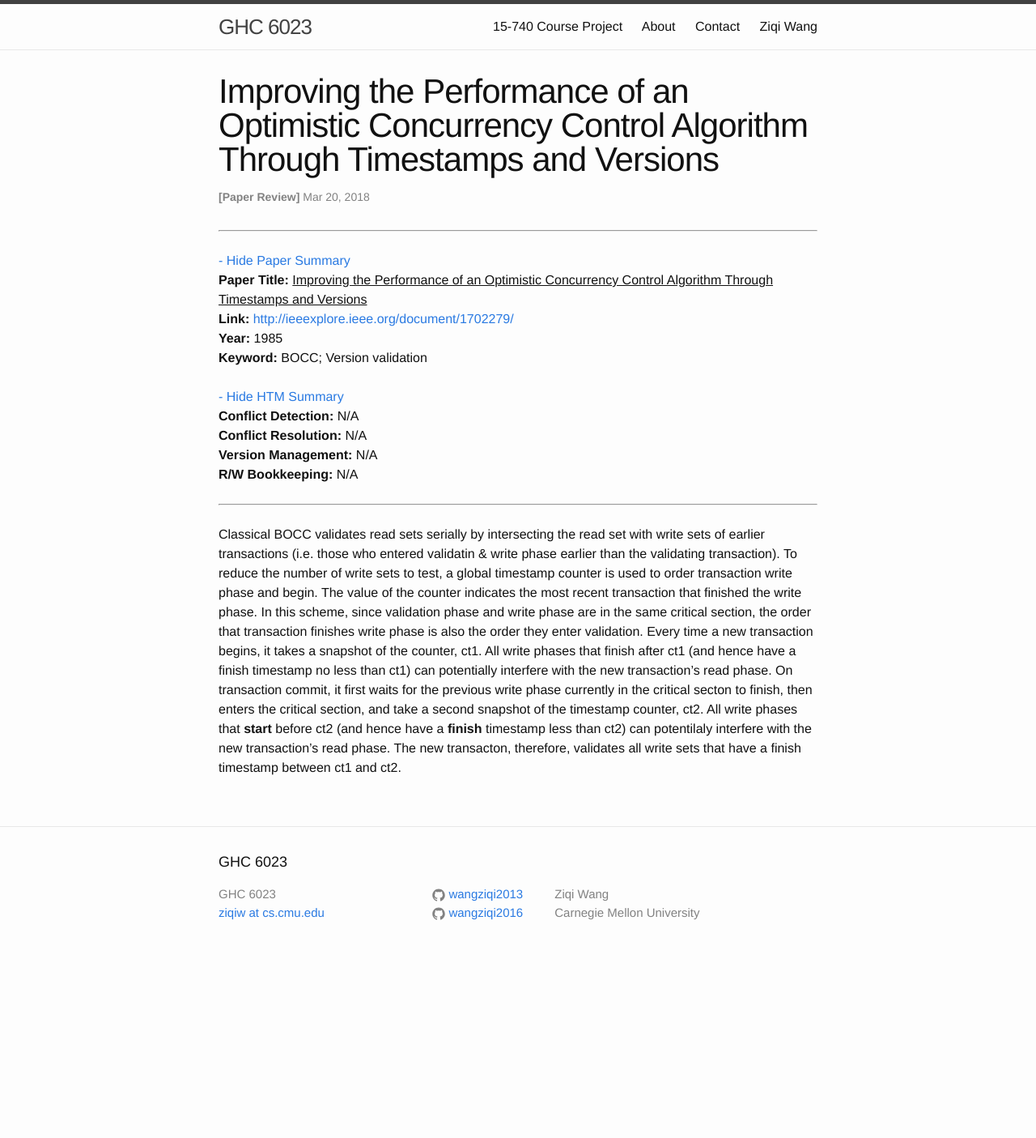
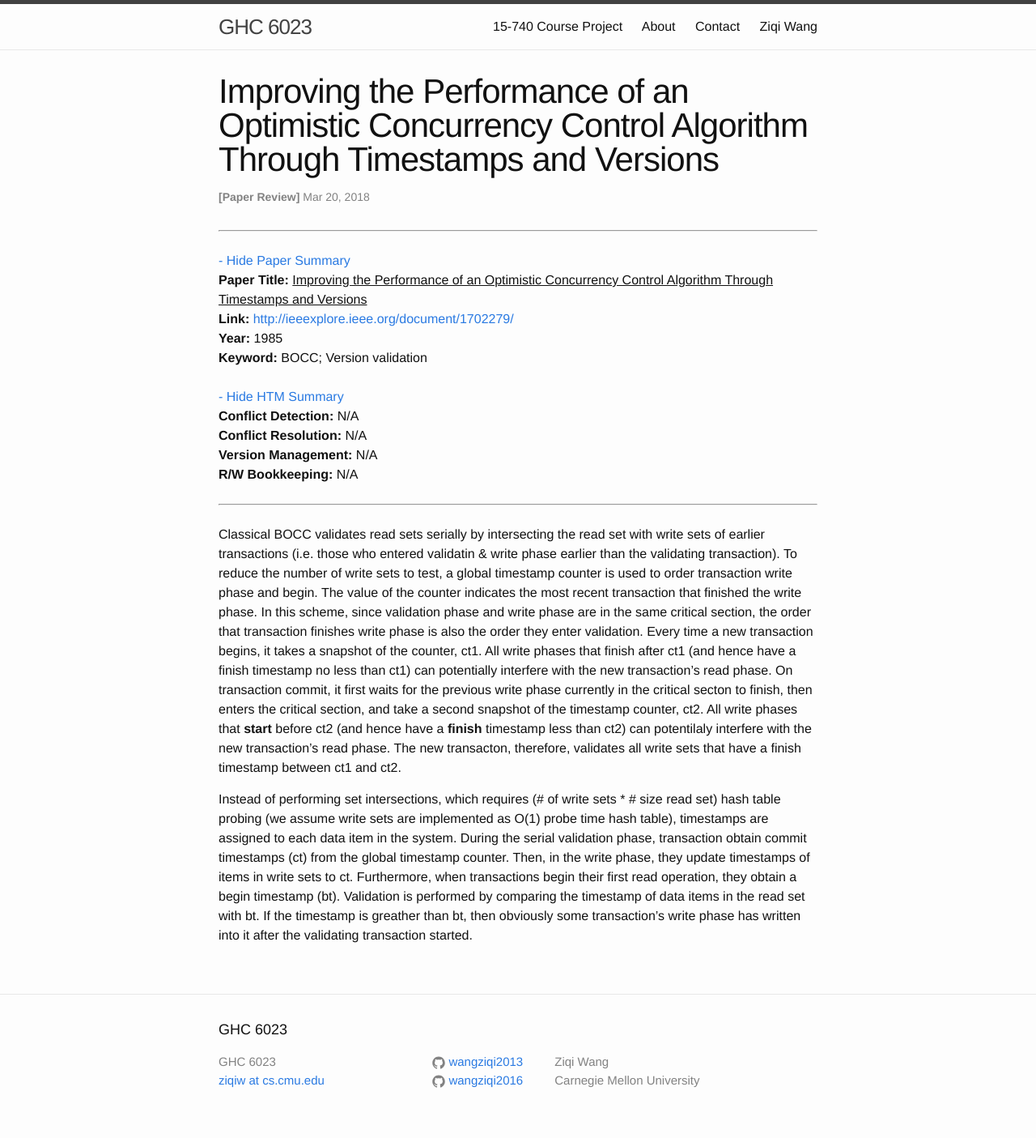
Before and after one commit to wangziqi2013/wangziqi2013.github.io, a Jekyll site: the page built from _posts/2018-03-20-Improving-the-Perf-of-OCC-Algo-through-TS-and-Ver.markdown, in a window 1280 px wide. Shown: the whole page at 81% size. Built offline with Jekyll 4.4.1, drawn with Linux system fonts in a browser that asks for light colours; before the commit the page ends 1198 px from its top, so only the background shows below that.

Commit message:
Working on version based OCC

```diff
--- a/_posts/2018-03-20-Improving-the-Perf-of-OCC-Algo-through-TS-and-Ver.markdown
+++ b/_posts/2018-03-20-Improving-the-Perf-of-OCC-Algo-through-TS-and-Ver.markdown
@@ -26,3 +26,11 @@ secton to finish, then enters the critical section, and take a second snapshot o
 All write phases that **start** before ct2 (and hence have a **finish** timestamp less than ct2) can potentilaly
 interfere with the new transaction's read phase. The new transacton, therefore, validates all write sets that have
 a finish timestamp between ct1 and ct2.
+
+Instead of performing set intersections, which requires (# of write sets * # size read set) hash table probing (we assume
+write sets are implemented as O(1) probe time hash table), timestamps are assigned to each data item in the system.
+During the serial validation phase, transaction obtain commit timestamps (ct) from the global timestamp counter.
+Then, in the write phase, they update timestamps of items in write sets to ct. Furthermore,
+when transactions begin their first read operation, they obtain a begin timestamp (bt). Validation is
+performed by comparing the timestamp of data items in the read set with bt. If the timestamp is greather than bt,
+then obviously some transaction's write phase has written into it after the validating transaction started.
```
